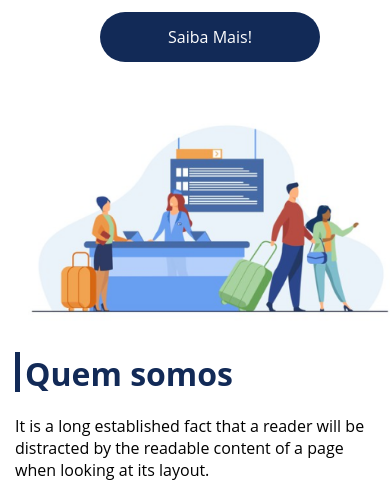
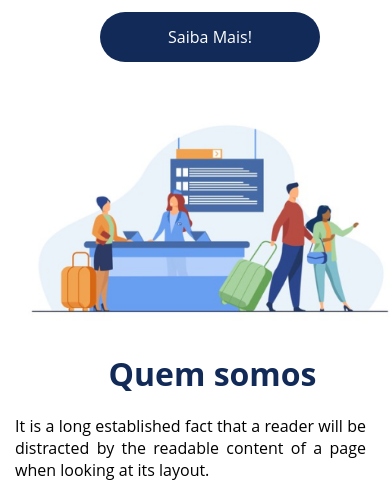
Before and after one commit to gabrielajs/flex-turismo, a plain HTML site: page index.html in a window 390 px wide. Shown: the part 535-1023 px from the top of the page. Drawn offline with Linux system fonts and the light colour scheme.

Commit message:
deixando session quem-somos responsivo

```diff
--- a/style.css
+++ b/style.css
@@ -107,6 +107,7 @@
     #quem-somos p {
         margin-bottom: 10px;
         width: 90%;
+        text-align: justify;
     }
 
     #quem-somos img {
@@ -268,6 +269,11 @@
         }
         #quem-somos {
             flex-direction: column-reverse;
+
+        }
+        #quem-somos h2{
+            text-align: center;
+            display: block;
         }
         #quem-somos img {
             min-width: 320px;
```
